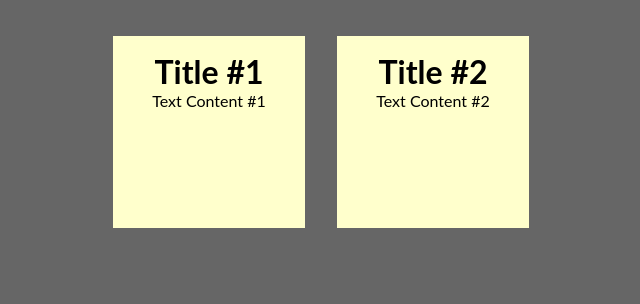
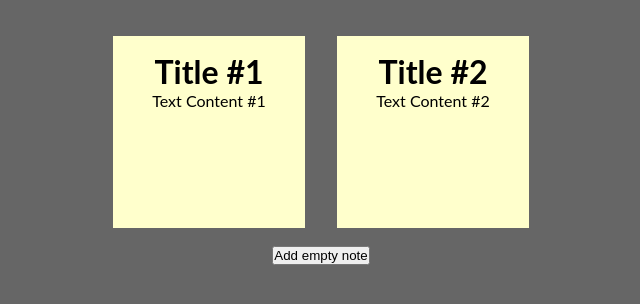
Before and after one commit to csyntax/sticky-notes, a React (Create React App) app: page / in a window 1280 px wide. Shown: the top 304 px of the page, without its empty margins (319-959 px from the left). Built offline with nearby package versions, Linux system fonts and the light colour scheme.

Commit message:
update state

```diff
--- a/src/App.tsx
+++ b/src/App.tsx
@@ -2,12 +2,18 @@ import React, { useState } from 'react';
 import logo from './logo.svg';
 import './App.css';
 import Notes from './components/Notes';
+import { Note } from './types';
 
 export default function App() {
-    const [notes, setNotes] = useState([]);
+    const [notes, setNotes] = useState<Note[]>([]);
 
     const onAddNote = () => {
+        const note: Note = {
+            title: "Empty note title",
+            content: "Empty note content",
+        };
 
+        setNotes(oldNotes => [...oldNotes, note]);
     };
 
     const onUpdateNote = () => {
@@ -21,6 +27,7 @@ export default function App() {
     return (
         <div className="App">
            <Notes notes={notes} onAddNote={onAddNote} onUpdateNote={onUpdateNote} onDeleteNote={onDeleteNote} />
+           <button onClick={onAddNote}>Add empty note</button>
         </div>
     );
 }
--- /dev/null
+++ b/src/components/Note.tsx
@@ -0,0 +1,13 @@
+import React from "react";
+import type { Note as NoteType } from "../types";
+
+import styles from "./note.module.css";
+
+export default function Note({ title, content }: NoteType) {
+    return (
+        <article className={styles.Note}>
+            <input type="text" placeholder="Note title" value={title} className={styles.NoteTitle} />
+            <textarea className={styles.NoteContent}>{content}</textarea>
+        </article>
+    );
+}
--- a/src/components/Notes.tsx
+++ b/src/components/Notes.tsx
@@ -1,22 +1,19 @@
 import React from "react";
 
-type Note = {
-    id: number;
-    title: string;
-    content: string;
-}
+import type { Note as NoteType } from "../types";
+import Note from "./Note";
 
 type Props = {
-    notes: Note[],
-    onAddNote: (note: Note) => void;
-    onUpdateNote: (note: Note) => void;
-    onDeleteNote: (note: Node) => void;
+    notes: NoteType[],
+    onAddNote: (note: NoteType) => void;
+    onUpdateNote: (note: NoteType) => void;
+    onDeleteNote: (note: NoteType) => void;
 }
 
 export default function Notes({ notes, onAddNote, onUpdateNote, onDeleteNote }: Props) {
     return (
         <div className="Notes">
-            {notes.map(note => note)}
+            {notes.map(note => <Note title={note.title} content={note.content}  />)}
             <ul>
                 <li>
                     <a href="#">
--- /dev/null
+++ b/src/components/note.module.css
@@ -0,0 +1,11 @@
+.Note {
+
+}
+
+.NoteTitle {
+
+}
+
+.NoteContent {
+
+}
--- a/src/index.css
+++ b/src/index.css
@@ -1,17 +1,3 @@
-body {
-  margin: 0;
-  font-family: -apple-system, BlinkMacSystemFont, 'Segoe UI', 'Roboto', 'Oxygen',
-    'Ubuntu', 'Cantarell', 'Fira Sans', 'Droid Sans', 'Helvetica Neue',
-    sans-serif;
-  -webkit-font-smoothing: antialiased;
-  -moz-osx-font-smoothing: grayscale;
-}
-
-code {
-  font-family: source-code-pro, Menlo, Monaco, Consolas, 'Courier New',
-    monospace;
-}
-
 body {
   margin: 20px auto;
   font-family: 'Lato';
--- /dev/null
+++ b/src/types.tsx
@@ -0,0 +1,4 @@
+export type Note = {
+    title: string;
+    content: string;
+}
```
